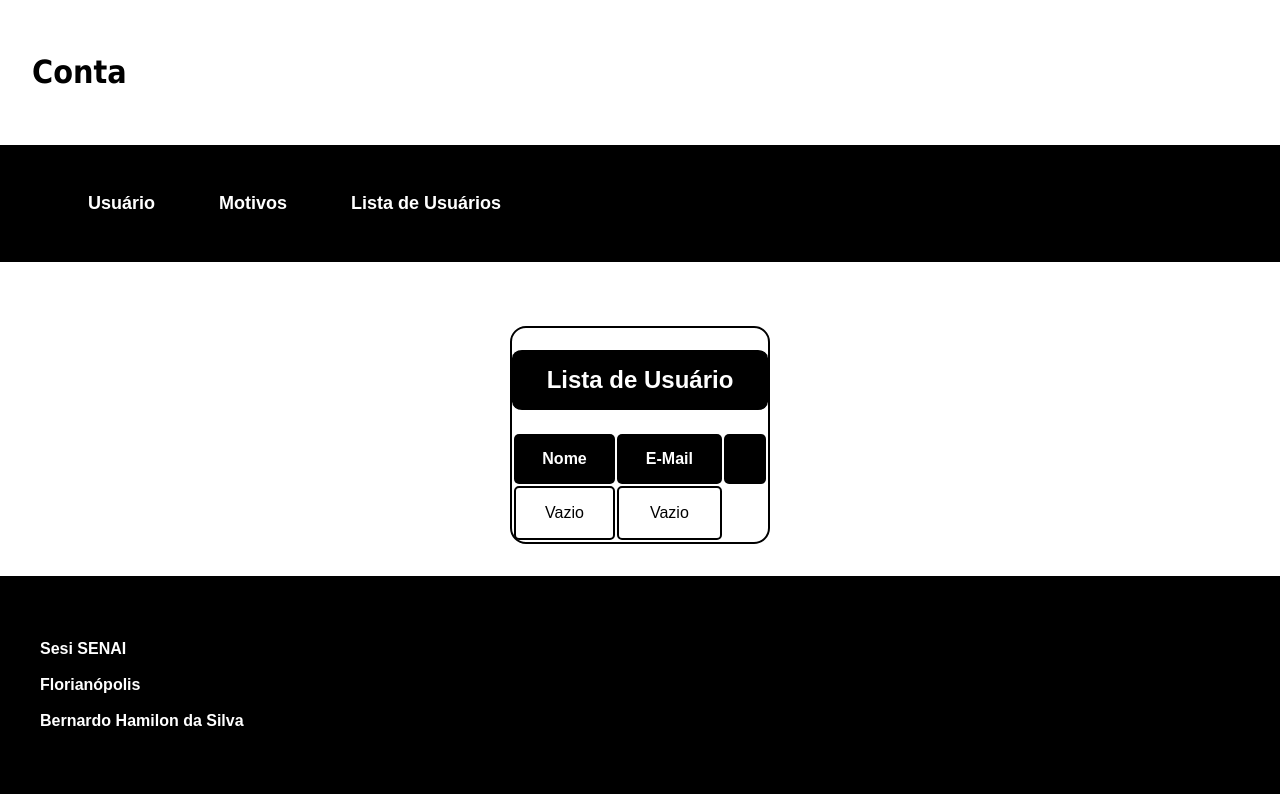
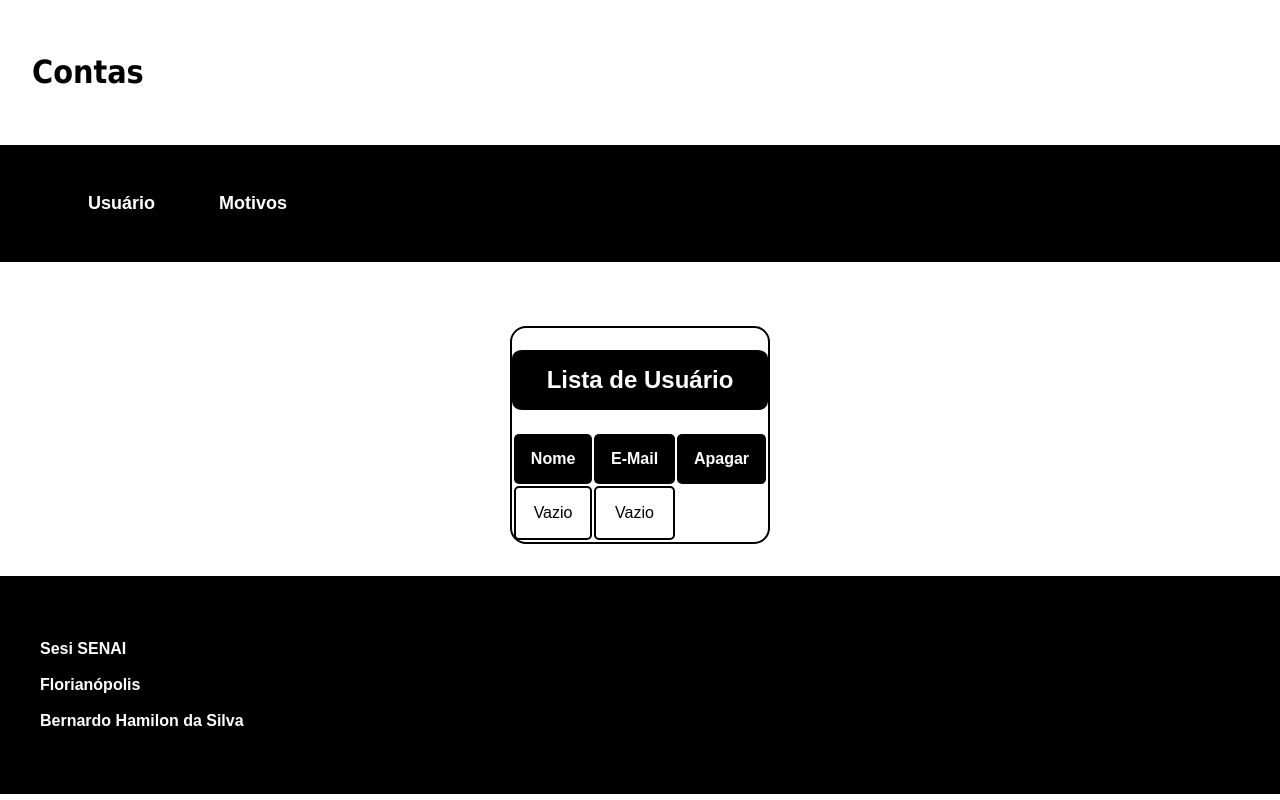
Before and after one commit to bernardohsilva/trimestral, a plain HTML site: page avalia/list.html in a window 1280 px wide. Drawn offline with Linux system fonts and the light colour scheme.

Commit message:
Update list.html

```diff
--- a/avalia/list.html
+++ b/avalia/list.html
@@ -9,13 +9,12 @@
 </head>
 <body onload="listUsuarios()">
     <header>
-        <h1>Conta</h1>
+        <h1>Contas</h1>
     </header>
     <nav>
         <ul>
             <li><a href="usuario.html">Usuário</a></li>
             <li><a href="motivos.html">Motivos</a></li>
-            <li><a href="list.html">Lista de Usuários</a></li>
         </ul>
     </nav>
     <div class="container">
@@ -26,7 +25,7 @@
                     <tr>
                         <th>Nome</th>
                         <th>E-Mail</th>
-                        <th> </th>
+                        <th>Apagar</th>
                     </tr>
                 </thead>
                 <tbody id="table-linha">
```
